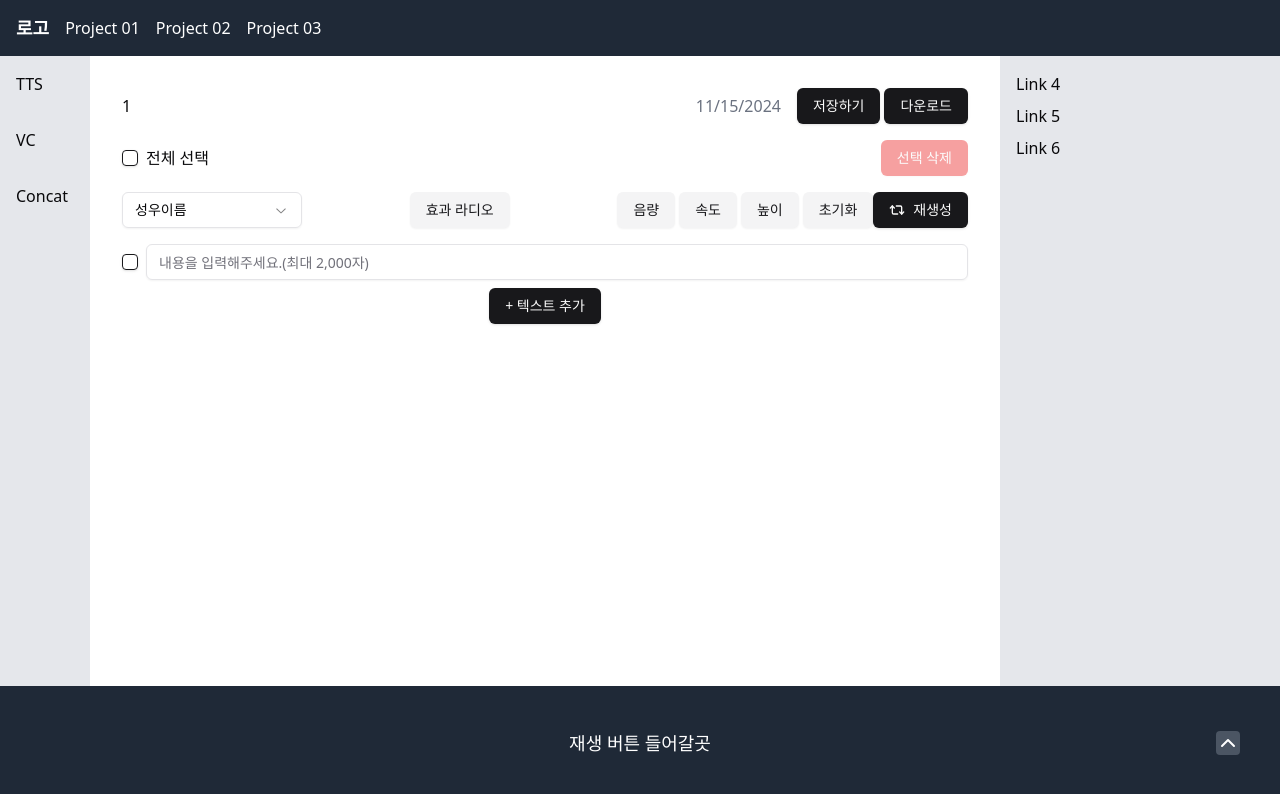
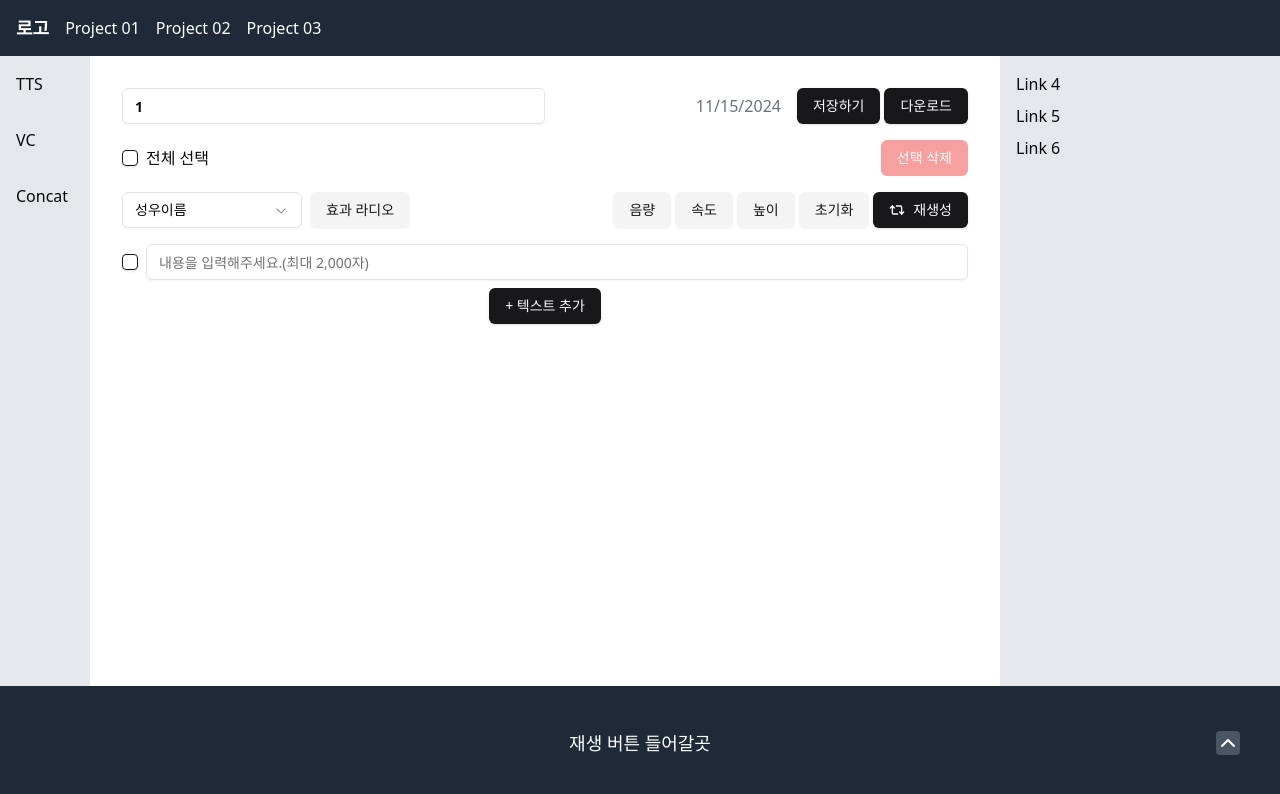
Before and after one commit to FC-DEV-FinalProject/FinalProject_5RE5_FE, a React (Vite) app: page /project/tts/1 in a window 1280 px wide. Shown: the top 794 px of the page. Built offline with nearby package versions, Linux system fonts and the light colour scheme.

Commit message:
feat: 프로젝트 타이틀 수정할 수 있게 input 으로 변경(#29)

```diff
--- a/src/pages/TTS.tsx
+++ b/src/pages/TTS.tsx
@@ -15,6 +15,7 @@ interface TextInput {
 
 const TTS = () => {
   const { projectId } = useParams<{ projectId: string }>();
+  const [projectName, setProjectName] = useState(projectId || '');
   const [textInputs, setTextInputs] = useState<TextInput[]>([{ id: 0, text: '', isSelected: false, isEditing: false }]);
   const [isAllSelected, setIsAllSelected] = useState(false);
   const [editingId, setEditingId] = useState<number | null>(null);
@@ -73,10 +74,18 @@ const TTS = () => {
 
   const anySelected = textInputs.some(input => input.isSelected);
 
+  const handleProjectNameChange = (e: React.ChangeEvent<HTMLInputElement>) => {
+    setProjectName(e.target.value);
+  };
+
   return (
     <div className="container p-4 mx-auto" ref={containerRef}>
       <div className="flex items-center justify-between mb-4">
-        <h1>{projectId}</h1>
+        <Input
+          value={projectName}
+          onChange={handleProjectNameChange}
+          className="w-1/2 text-2xl font-bold"
+        />
         <div className="flex items-center space-x-4">
           <span className="text-gray-500">{new Date().toLocaleDateString()}</span>
           <div className="flex">
@@ -105,6 +114,7 @@ const TTS = () => {
           </Button>
         </div>
         <div className="flex items-center justify-between mb-4">
+          <div className="flex">
             <Select>
               <SelectTrigger className="w-[180px]">
                 <SelectValue placeholder="성우이름" />
@@ -115,12 +125,13 @@ const TTS = () => {
                 <SelectItem value="option3">성우 3</SelectItem>
               </SelectContent>
             </Select>
-          <Button variant="secondary">효과 라디오</Button>
+            <Button variant="secondary" className="ml-2">효과 라디오</Button>
+          </div>
           <div className="flex justify-between">
             <Button variant="secondary" className="mr-1">음량</Button>
             <Button variant="secondary" className="mr-1">속도</Button>
             <Button variant="secondary" className="mr-1">높이</Button>
-            <Button variant="secondary">초기화</Button>
+            <Button variant="secondary" className="mr-1">초기화</Button>
             <Button>
               <Repeat2 />재생성
             </Button>
```
Lines whose indentation alone changed are shown as unchanged.
